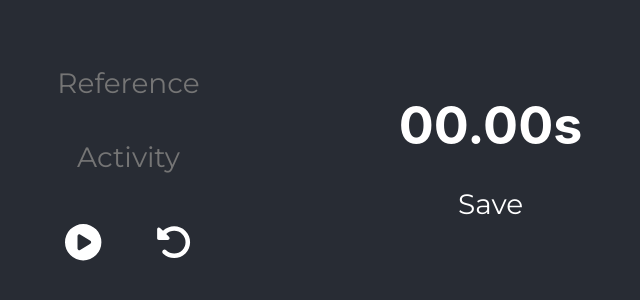
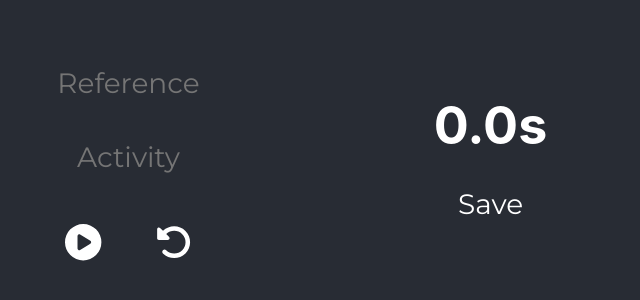
Before and after one commit to EricTheOnlyOne/questie, a React (Create React App) app: page / in a window 1280 px wide. Shown: the part 222-522 px from the top of the page, without its empty margins (329-969 px from the left). Built offline with nearby package versions, Linux system fonts and the light colour scheme.

Commit message:
Fix initital commit

```diff
--- a/src/Components/ActivitiesList.js
+++ b/src/Components/ActivitiesList.js
@@ -2,11 +2,11 @@ import React from 'react';
 import Activity from './Activity';
 
 function ActivtiesList(props) {
-  const {activities, onReassign} = props;
+  const {activities, onReassign, onDelete} = props;
   return (
     <div>
         {activities.map((act, index) => (
-          <Activity index={index} onReassign={onReassign} act={act}/>
+          <Activity index={index} onReassign={onReassign} onDelete={onDelete} act={act}/>
         ))}
     </div>
   );
--- /dev/null
+++ b/src/Components/Activity.js
@@ -0,0 +1,33 @@
+import React from 'react';
+import TabsButton from './TabsButton';
+import {faCircleArrowLeft, faTrashCan} from '@fortawesome/free-solid-svg-icons';
+
+function Activity(props) {
+    const {index, onReassign, onDelete, act} = props;
+    return (
+        <div key={index} className={`Activity-item ${act.isEditing ? 'editing' : ''}`}>
+        <p><strong>Reference:</strong> {act.reference}</p>
+        <p><strong>Activity:</strong> {act.activity}</p>
+        <p><strong>Time:</strong> {act.time}</p>
+        <p><strong>Created Date:</strong> {act.createdDate}</p>
+        <div class='activity-button-container'>
+        <TabsButton
+            icon={faCircleArrowLeft}
+            onClick={() => onReassign(index)}
+            className='height-fit-content mini-font'
+            toolTip='Track more time'
+            pos={index}
+        />
+        <TabsButton
+            icon={faTrashCan}
+            onClick={() => onDelete(index)}
+            className='height-fit-content mini-font'
+            toolTip='Delete'
+            pos={index}
+        />
+        </div>
+    </div>
+    );
+}
+
+export default Activity;
--- /dev/null
+++ b/src/Components/ActivityChart.js
@@ -0,0 +1,21 @@
+import React from 'react';
+
+import { BarChart, Bar, XAxis, YAxis, Tooltip, ResponsiveContainer } from 'recharts';
+
+const ActivityChart = ({ data }) => {
+  return (
+    <ResponsiveContainer width="100%" height={300}>
+      <BarChart layout="vertical" data={data} margin={{ left: 40 }}>
+        <XAxis type="number" />
+        <YAxis dataKey="name" type="category" />
+        <Tooltip />
+        <Bar dataKey="hours" fill="#8884d8" />
+      </BarChart>
+    </ResponsiveContainer>
+  );
+};
+
+// Example data
+
+
+export default ActivityChart;
--- a/src/Components/Stopwatch.js
+++ b/src/Components/Stopwatch.js
@@ -2,7 +2,9 @@ import React, { useState, useEffect, useRef } from 'react';
 import '../App.css';
 import TabsButton from './TabsButton';
 import ActivitiesList from './ActivitiesList';
+import ActivityChart from './ActivityChart';
 import { faUndoAlt, faCirclePlay, faCirclePause } from '@fortawesome/free-solid-svg-icons';
+import {calculateTime, formatTime, parseTime, combineTimes} from '../utils/timeUtils'
 
 function Stopwatch() {
   const [toggleButtonIcon, setToggleButtonIcon] = useState(faCirclePlay);
@@ -91,13 +93,20 @@ function Stopwatch() {
     setToggleButtonIcon(faCirclePlay);
   };
 
+  const deleteActivity = (indexToRemove) => {
+    setActivities((activities) => activities.filter((_, index) => index !== indexToRemove));
+  };
+
   const saveActivity = () => {
-    const formattedTime = formatTime(time);
+    if (!reference && !activity) {
+      return;
+    }
+    const formattedTime = formatTime(calculateTime(time));
     const newActivity = {
       reference,
       activity,
       time: formattedTime,
-      createdDate: new Date().toLocaleDateString(),
+      createdDate: new Date().toLocaleString(),
       isEditing: false,
     };
 
@@ -120,48 +129,11 @@ function Stopwatch() {
     reset();
   };
 
-  const formatTime = (time) => {
-    const milliseconds = Math.floor((time % 1000) / 10);
-    const totalSeconds = Math.floor(time / 1000);
-    const hours = Math.floor(totalSeconds / 3600);
-    const minutes = Math.floor((totalSeconds % 3600) / 60);
-    const seconds = totalSeconds % 60;
-
-    const formattedMilliseconds = milliseconds.toString().padStart(2, '0');
-    const formattedMinutes = minutes.toString().padStart(2, '0');
-    const formattedSeconds = seconds.toString().padStart(2, '0');
-
-    return hours > 0
-      ? `${hours}h ${formattedMinutes}m ${formattedSeconds}.${formattedMilliseconds}s`
-      : minutes > 0
-        ? `${formattedMinutes}m ${formattedSeconds}.${formattedMilliseconds}s`
-        : `${formattedSeconds}.${formattedMilliseconds}s`;
-  };
-
-  const parseTime = (formattedTime) => {
-    const timeParts = formattedTime.split(/[hms]/).map(part => part.trim()).filter(part => part !== '');
-    let totalMilliseconds = 0;
-
-    if (timeParts.length === 3) {
-      const [hours, minutes, seconds] = timeParts;
-      totalMilliseconds = (parseInt(hours, 10) * 3600 + parseInt(minutes, 10) * 60 + parseFloat(seconds)) * 1000;
-    } else if (timeParts.length === 2) {
-      const [minutes, seconds] = timeParts;
-      totalMilliseconds = (parseInt(minutes, 10) * 60 + parseFloat(seconds)) * 1000;
-    } else if (timeParts.length === 1) {
-      const [seconds] = timeParts;
-      totalMilliseconds = parseFloat(seconds) * 1000;
-    }
-
-    return totalMilliseconds;
-  };
-
-  const combineTimes = (oldTime, newTime) => {
-    const oldMilliseconds = parseTime(oldTime);
-    const newMilliseconds = parseTime(newTime);
-    const totalMilliseconds = oldMilliseconds + newMilliseconds;
-    return formatTime(totalMilliseconds);
-  };
+  const activityData = [
+    { name: 'Coding', hours: 4 },
+    { name: 'Meeting', hours: 2 },
+    { name: 'Exercise', hours: 1 },
+  ];
 
   return (
     <div className='Stopwatch'>
@@ -176,10 +148,10 @@ function Stopwatch() {
         </div>
       </div>
       <div className='time-save-container'>
-        <h1 className={shouldGlow ? 'glow' : ''} style={{ margin: 0 }}>{formatTime(time)}</h1>
+        <h1 className={shouldGlow ? 'glow' : ''} style={{ margin: 0 }}>{formatTime(calculateTime(time))}</h1>
         <TabsButton text='Save' onClick={saveActivity} className='height-fit-content' />
       </div>
-      <ActivitiesList activities={activities} onReassign={reassignActivity}></ActivitiesList>
+      <ActivitiesList activities={activities} onReassign={reassignActivity} onDelete={deleteActivity}></ActivitiesList>
     </div>
   );
 }
--- /dev/null
+++ b/src/utils/timeUtils.js
@@ -0,0 +1,51 @@
+export const calculateTime = (time) => {
+    const milliseconds = Math.floor((time % 1000) / 10);
+    const totalSeconds = Math.floor(time / 1000);
+    const hours = Math.floor(totalSeconds / 3600);
+    const minutes = Math.floor((totalSeconds % 3600) / 60);
+    const seconds = totalSeconds % 60;
+    return {
+      milliseconds: milliseconds,
+      totalSeconds: totalSeconds,
+      hours: hours,
+      minutes: minutes,
+      seconds: seconds,
+      formattedMilliseconds: milliseconds.toString().padStart(2, '0'),
+      formattedMinutes: minutes.toString().padStart(2, '0'),
+      formattedSeconds: seconds.toString().padStart(2, '0')
+    }
+  };
+
+export const formatTime = ({ hours, minutes, seconds, milliseconds }) => {
+  return hours > 0
+    ? `${hours}h ${minutes}m ${seconds}.${milliseconds}s`
+    : minutes > 0
+      ? `${minutes}m ${seconds}.${milliseconds}s`
+      : `${seconds}.${milliseconds}s`;
+};
+
+  export const parseTime = (formattedTime) => {
+    const timeParts = formattedTime.split(/[hms]/).map(part => part.trim()).filter(part => part !== '');
+    let totalMilliseconds = 0;
+
+    if (timeParts.length === 3) {
+      const [hours, minutes, seconds] = timeParts;
+      totalMilliseconds = (parseInt(hours, 10) * 3600 + parseInt(minutes, 10) * 60 + parseFloat(seconds)) * 1000;
+    } else if (timeParts.length === 2) {
+      const [minutes, seconds] = timeParts;
+      totalMilliseconds = (parseInt(minutes, 10) * 60 + parseFloat(seconds)) * 1000;
+    } else if (timeParts.length === 1) {
+      const [seconds] = timeParts;
+      totalMilliseconds = parseFloat(seconds) * 1000;
+    }
+
+    return totalMilliseconds;
+  };
+
+  export const combineTimes = (oldTime, newTime) => {
+    const oldMilliseconds = parseTime(oldTime);
+    const newMilliseconds = parseTime(newTime);
+    const totalMilliseconds = oldMilliseconds + newMilliseconds;
+    console.log(formatTime(totalMilliseconds));
+    return formatTime(totalMilliseconds);
+  };
```
